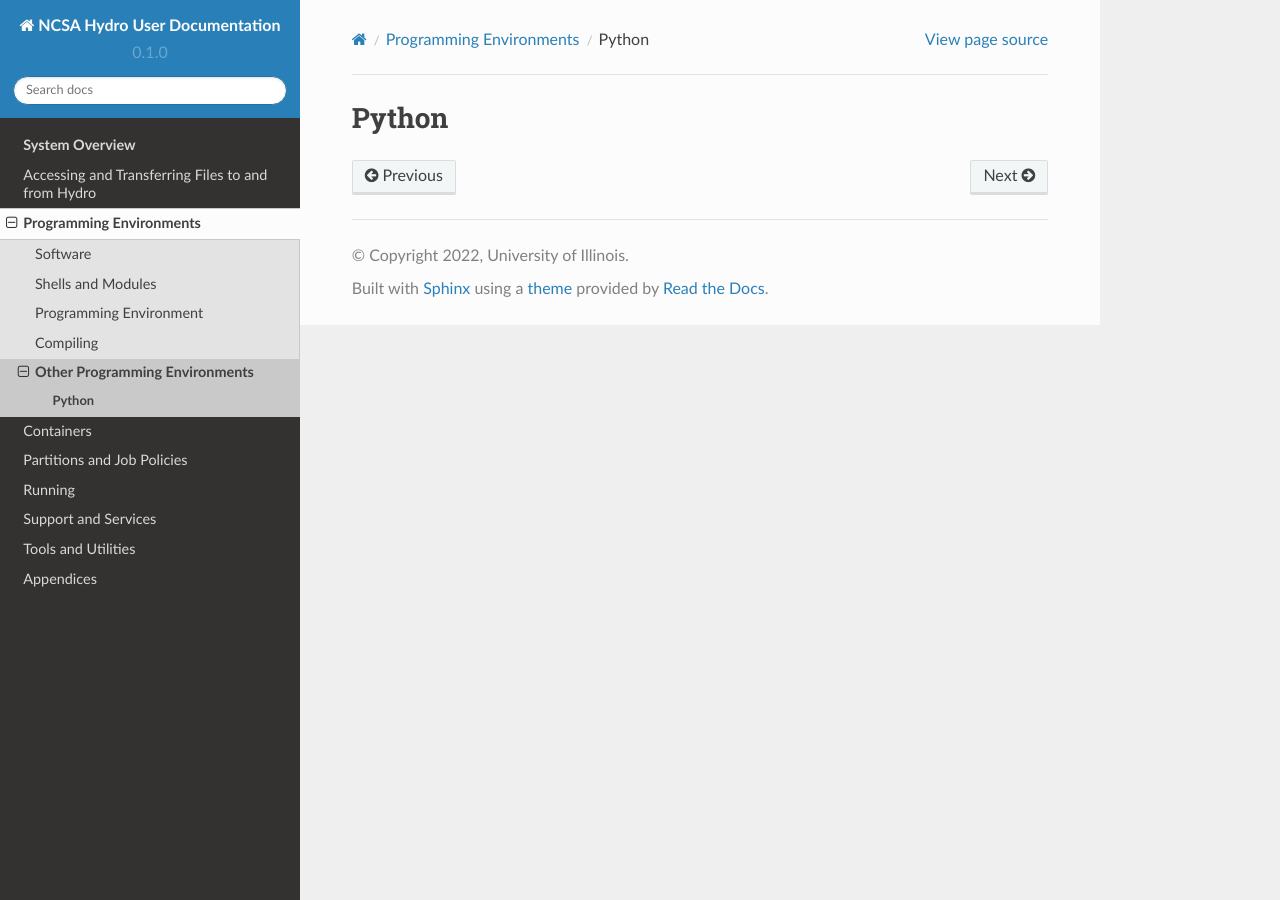
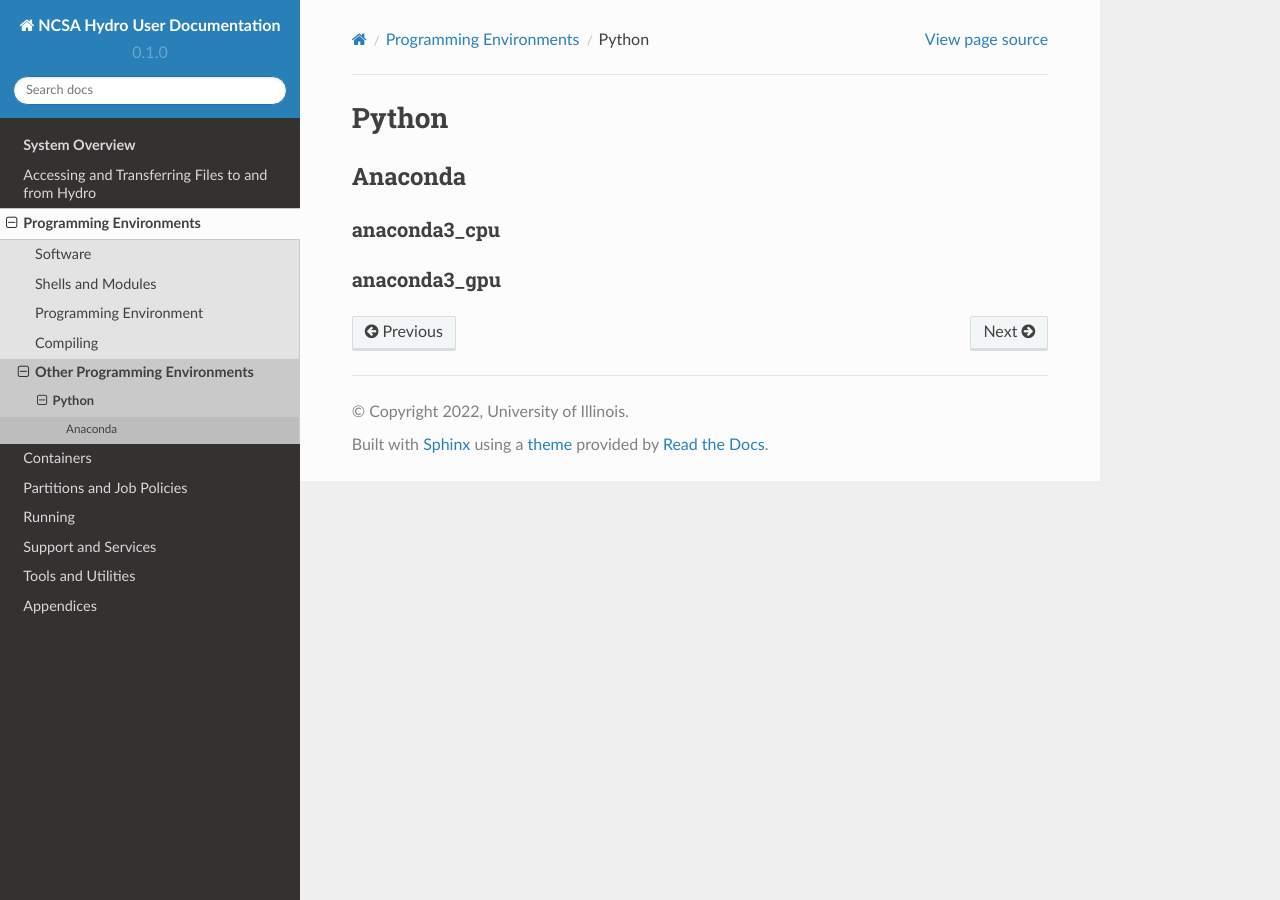
Before and after one commit to ncsa/hydro_documentation, a Sphinx documentation site: the page built from docs/source/programming_environments/python.rst, in a window 1280 px wide. Built offline with Sphinx 7.4.7 and the Read the Docs theme 2.0.0, drawn with Linux system fonts in a browser that asks for light colours; pages that are not in the unit, such as notebooks, are missing from menus.

Commit message:
Adding some headings, for testing

```diff
--- a/docs/source/programming_environments/python.rst
+++ b/docs/source/programming_environments/python.rst
@@ -1,2 +1,11 @@
 Python
 =========
+
+Anaconda
+########
+
+anaconda3_cpu
+*************
+
+anaconda3_gpu
+*************
```
